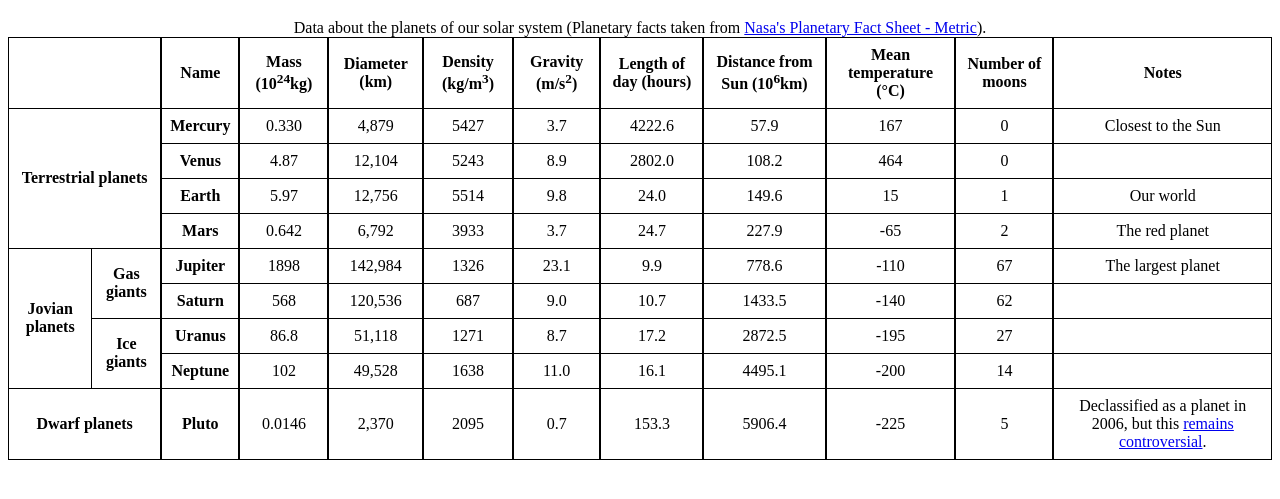
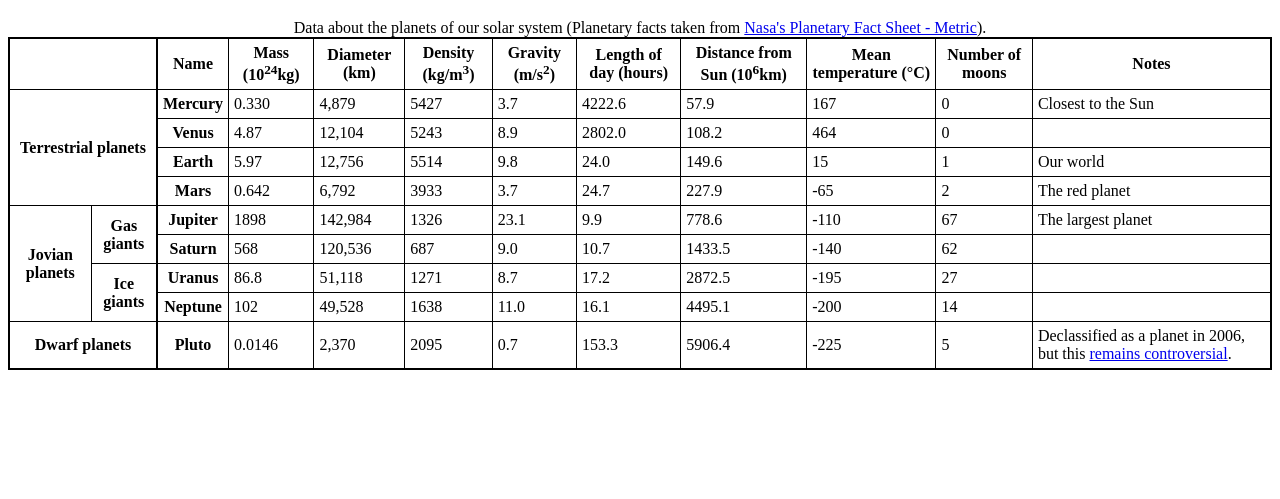
Before and after one commit to Blesstobasiljoy/Planet-data, a plain HTML site: page index.html in a window 1280 px wide. Shown: the part 61-560 px from the top of the page. Drawn offline with Linux system fonts and the light colour scheme.

Commit message:
Update index.html

```diff
--- a/index.html
+++ b/index.html
@@ -5,25 +5,9 @@
     <meta name="viewport" content="width=device-width">
     <title>Planets Datasheet </title>
     <link href="table.css" rel="stylesheet" type="text/css">
-    <style>
-      table, th, td {
-        border: 1px solid black;
-        border-collapse: collapse;
-      }
-
-      th, td {
-        padding: 8px;
-        text-align: center;
-      }
-
-      col:nth-child(3) {
-        border-left: 2px solid black;
-      }
-    </style>
   </head>
   <body>
     <h1>Planets Datasheet</h1>
-
     <table>
       <caption>Data about the planets of our solar system (Planetary facts taken from <a href="https://nssdc.gsfc.nasa.gov/planetary/factsheet/">Nasa's Planetary Fact Sheet - Metric</a>).</caption>
       <colgroup>
```
